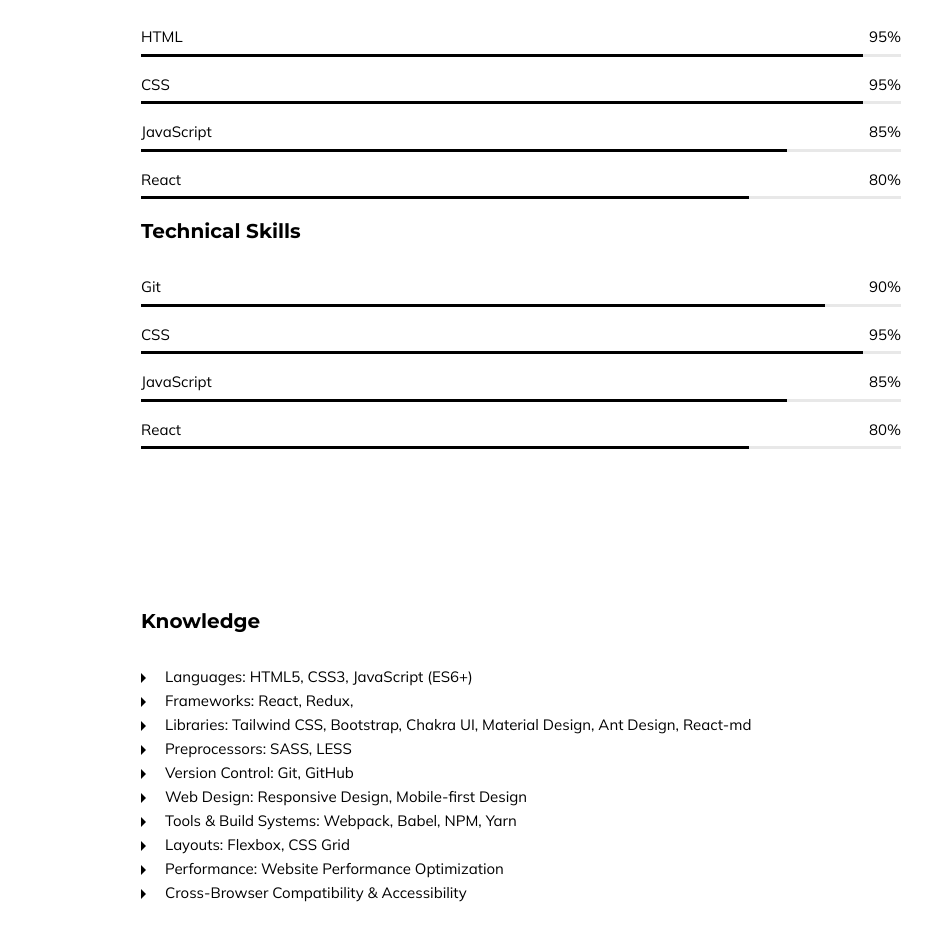
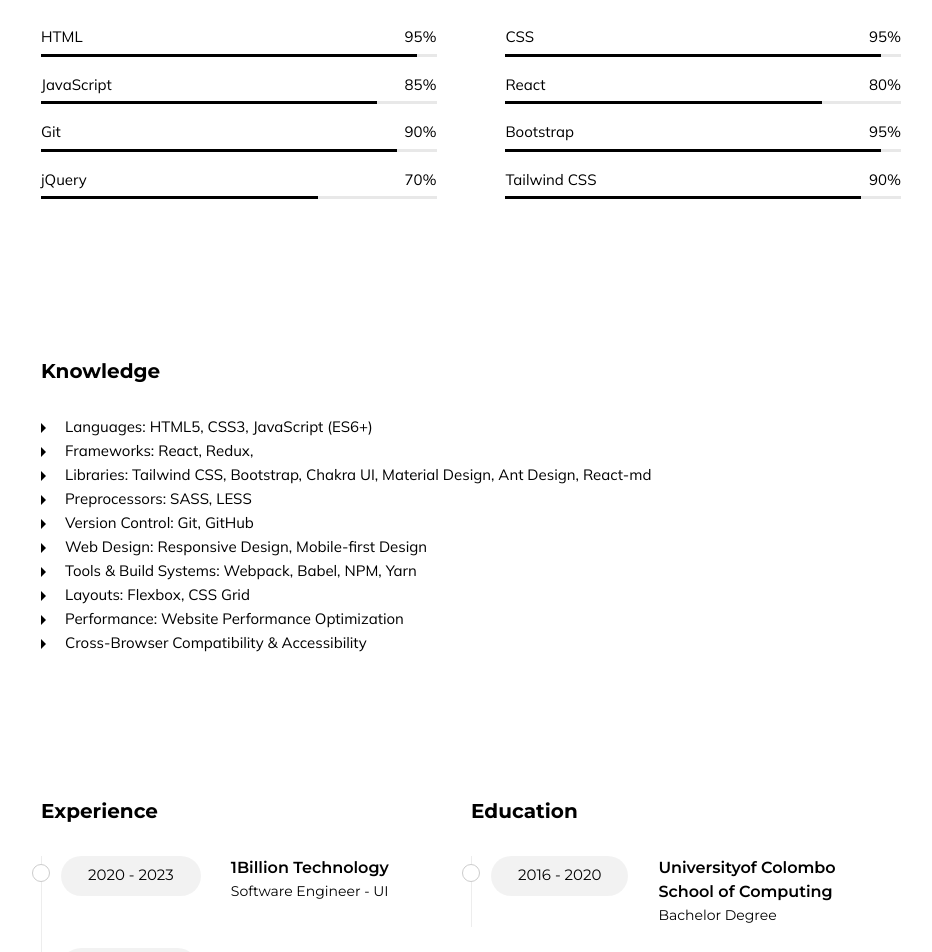
Before and after one commit to NimeshaKahingala/portfolio, a React (Create React App) app: page /about in a window 1280 px wide. Shown: the part 1320-2272 px from the top of the page, without its empty margins (319-1251 px from the left). Built offline with nearby package versions, Linux system fonts and the light colour scheme.

Commit message:
styles added

```diff
--- a/src/components/progressBar.js
+++ b/src/components/progressBar.js
@@ -4,14 +4,14 @@ import "./progressBar.scss";
 
 function ProgressBar(props) {
     return (
-        <div class="progress_inner">
+        <div class="progress-inner">
             <span className="details">
                 <span class="label">{props.skill}</span>
                 <span class="number">{props.number}%</span>
             </span>
             <div class="background">
                 <div class="bar">
-                    <div class="bar_in" style={{width:`${props.number}%`}}></div>
+                    <div class="bar-in" style={{width:`${props.number}%`}}></div>
                 </div>
             </div>
         </div>
--- a/src/components/progressBar.scss
+++ b/src/components/progressBar.scss
@@ -1,4 +1,4 @@
-.progress_inner {
+.progress-inner {
     margin-bottom: 17px;
     width: 100%;
 
@@ -14,7 +14,7 @@
             height: 100%;
             width: 100%;
 
-            .bar_in {
+            .bar-in {
                 background-color: black;
                 position: absolute;
                 left: 0px;
--- a/src/pages/about.js
+++ b/src/pages/about.js
@@ -56,19 +56,18 @@ function About() {
             </div>
             <div className="skill-section">
                 <div className="container">
+                    <div className="left">
                     <h3 className="sub-title">Programming Skills</h3>
                         <div class="progress">
                             <ProgressBar skill="HTML" number="95" />
                             <ProgressBar skill="CSS" number="95" />
                             <ProgressBar skill="JavaScript" number="85" />
                             <ProgressBar skill="React" number="80" />
+                            <ProgressBar skill="Git" number="90" />
+                            <ProgressBar skill="Bootstrap" number="95" />
+                            <ProgressBar skill="jQuery" number="70" />
+                            <ProgressBar skill="Tailwind CSS" number="90" />
                         </div>
-                    <h3 className="sub-title">Technical Skills</h3>
-                    <div class="progress">
-                        <ProgressBar skill="Git" number="90" />
-                        <ProgressBar skill="CSS" number="95" />
-                        <ProgressBar skill="JavaScript" number="85" />
-                        <ProgressBar skill="React" number="80" />
                     </div>
                 </div>
             </div>
@@ -92,8 +91,8 @@ function About() {
                 </div>
             </div>
             <div className="experience-education-section">
+                <div className="container">
                     <div className="left">
-                    <div className="container">
                         <h3 className="sub-title">Experience</h3>
                         <div className="content">
                             <ul>
@@ -118,9 +117,7 @@ function About() {
                             </ul>
                         </div>
                     </div>
-                </div>
                     <div className="right">
-                    <div className="container">
                         <h3 className="sub-title">Education</h3>
                         <div className="content">
                             <ul>
--- a/src/pages/about.scss
+++ b/src/pages/about.scss
@@ -95,6 +95,10 @@
     }
 
     .experience-education-section {
+        .left {
+            margin-bottom: 40px;
+        }
+
         ul {
             position: relative;
             display: inline-block;
@@ -129,7 +133,6 @@
                         padding: 8px 27px;
                         margin-right: 20px;
                         white-space: nowrap;
-                        width: 50%;
                     }
                 }
 
@@ -208,7 +211,7 @@
 
 @media only screen and (min-width: 768px) {
     .about-page {
-        padding-left: 400px;
+        padding-left: 300px;
 
         .about-section {
             .image {
@@ -225,13 +228,46 @@
         .experience-education-section {
             display: flex;
 
-            .left {
-                width: 50%;
+            .container {
+                display: flex;
+                .left {
+                    width: 50%;
+                }
+
+                .right {
+                    width: 50%;
+                }
+
+                ul {
+                    li {
+                        .list-inner {
+                            .place {
+                                width: 60%;
+                            }
+                        }
+                    }
+                }
             }
+        }
 
-            .right {
-                width: 50%;
+        .skill-section {
+            .container {
+                .progress {
+                    display: flex;
+                    flex-wrap: wrap;
+                    justify-content: space-between;
+
+                    .progress-inner {
+                        width: 46%;
+                    }
+                }
             }
         }
     }
 }
+
+@media only screen and (min-width:1600px) {
+    .about-page {
+        padding-left: 400px;
+    }
+}
```
Lines whose indentation alone changed are shown as unchanged.
